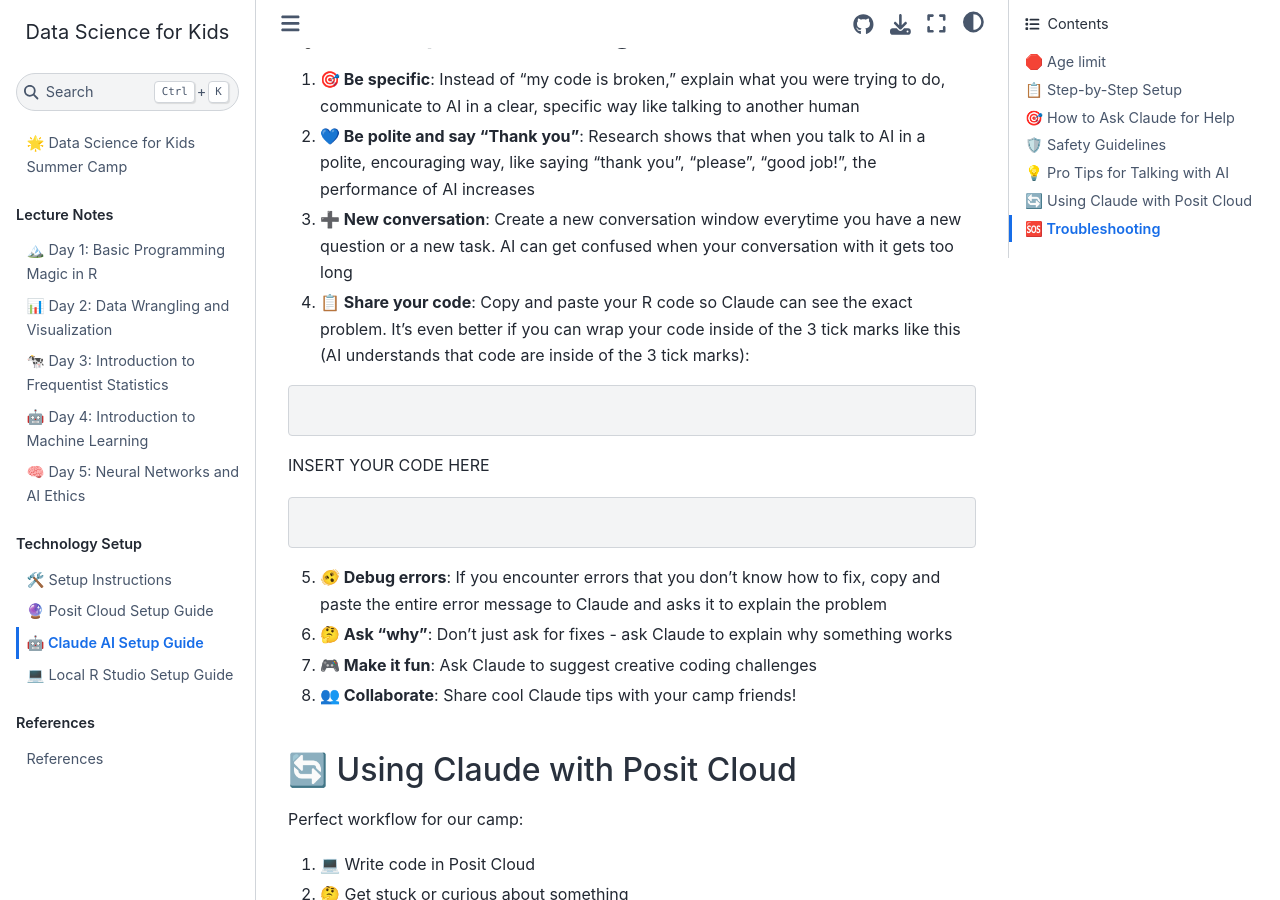
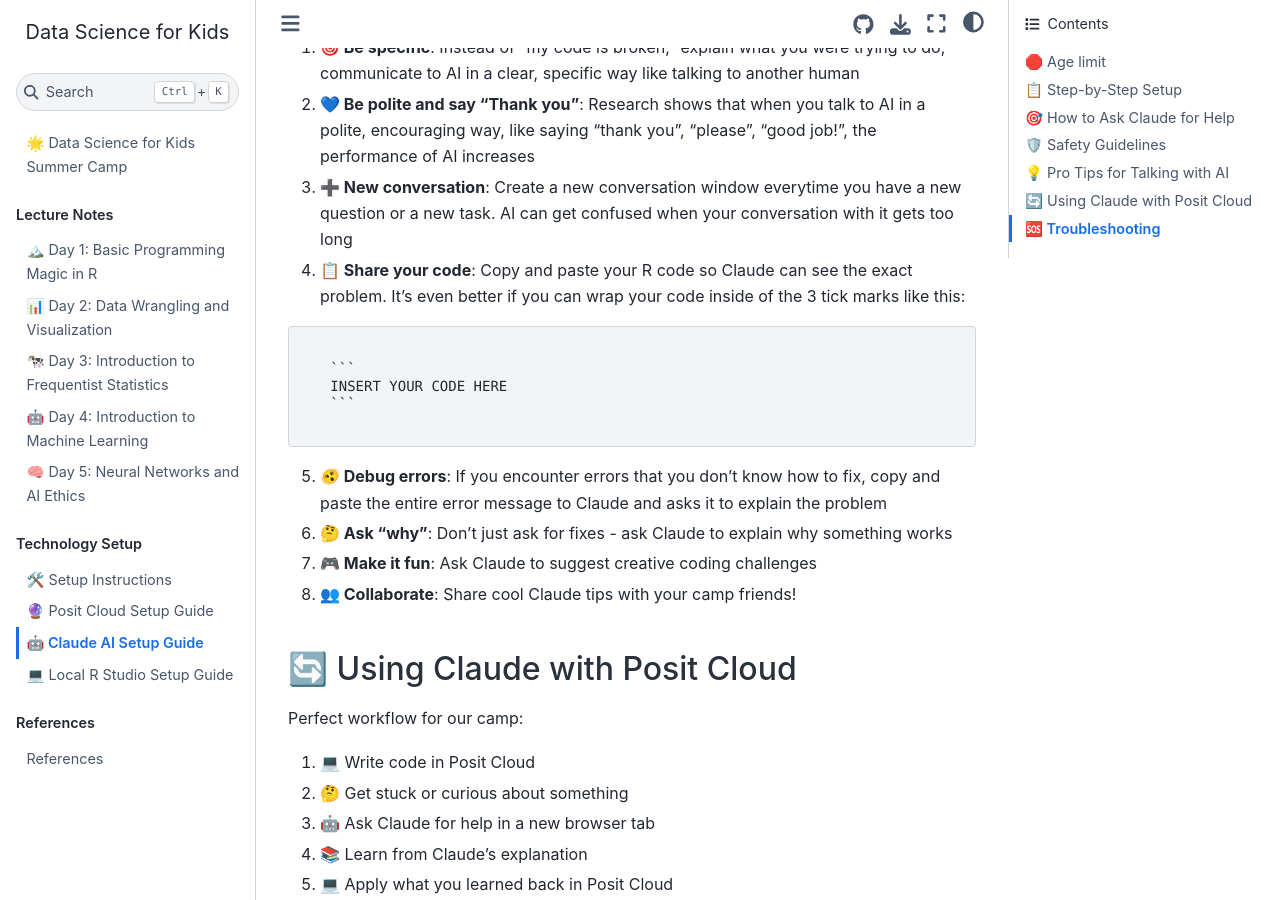
Before and after one commit to skysheng7/data_science_for_kids, a Jupyter Book: the page built from docs/setup/claude-setup.md, in a window 1280 px wide and 900 px high, scrolled down 2637 px. Built offline with Jupyter Book 1.0.4 settings and Sphinx 7.4.7 and the Sphinx Book theme 1.1.4, drawn with Linux system fonts in a browser that asks for light colours; pages that are not in the unit, such as notebooks, are missing from menus; some of the changed text lies outside the part shown.

`````diff
--- a/_toc.yml
+++ b/_toc.yml
@@ -17,7 +17,6 @@ parts:
   - file: docs/setup/posit-cloud-setup
   - file: docs/setup/claude-setup
   - file: docs/setup/local-rstudio-setup
-  - file: docs/setup/online-alternatives
 - caption: References
   chapters:
   - file: docs/references/index
--- a/docs/setup/claude-setup.md
+++ b/docs/setup/claude-setup.md
@@ -25,7 +25,7 @@ Claude only allows user to register for an account if they are > 18 years old. Y
 
 1. 💬 You will see a conversation box where you can ask Claude questions
 2. 🎯 Try this first message:
-   ```markdown
+   ````
    Hi Claude! I'm learning R programming in a kids' data science camp.
    Can you help me understand what this code does? What does the "<-" mean?
 
@@ -37,7 +37,7 @@ Claude only allows user to register for an account if they are > 18 years old. Y
       print(c+1)
       ```
 
-   ```
+   ````
 3. 📖 Read Claude's explanation
 4. 🎉 You're ready to learn and code with Claude!
 
@@ -83,14 +83,14 @@ Claude only allows user to register for an account if they are > 18 years old. Y
 1. **🎯 Be specific**: Instead of "my code is broken," explain what you were trying to do, communicate to AI in a clear, specific way like talking to another human
 2. **💙 Be polite and say "Thank you"**: Research shows that when you talk to AI in a polite, encouraging way, like saying "thank you", "please", "good job!", the performance of AI increases
 3. **➕ New conversation**: Create a new conversation window everytime you have a new question or a new task. AI can get confused when your conversation with it gets too long
-4. **📋 Share your code**: Copy and paste your R code so Claude can see the exact problem. It's even better if you can wrap your code inside of the 3 tick marks like this (AI understands that code are inside of the 3 tick marks):
-```markdown
+4. **📋 Share your code**: Copy and paste your R code so Claude can see the exact problem. It's even better if you can wrap your code inside of the 3 tick marks like this:
+````
 
    ```
    INSERT YOUR CODE HERE
    ```
 
-```
+````
 5. **🫨 Debug errors**: If you encounter errors that you don't know how to fix, copy and paste the entire error message to Claude and asks it to explain the problem
 6. **🤔 Ask "why"**: Don't just ask for fixes - ask Claude to explain why something works
 7. **🎮 Make it fun**: Ask Claude to suggest creative coding challenges
`````
Also changed, not shown: docs/setup/index.md (+1 -1 lines), 2 other files.
